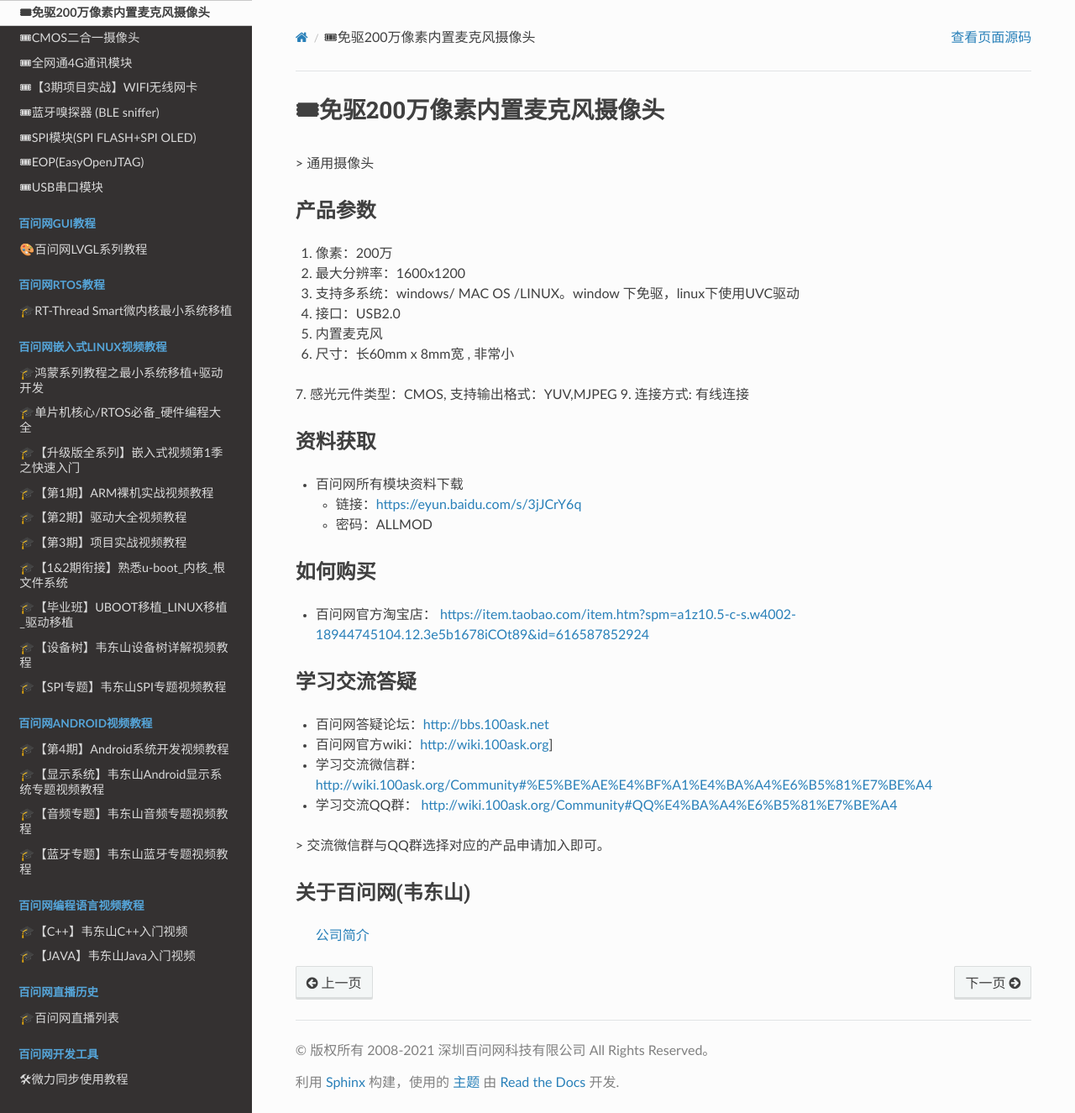
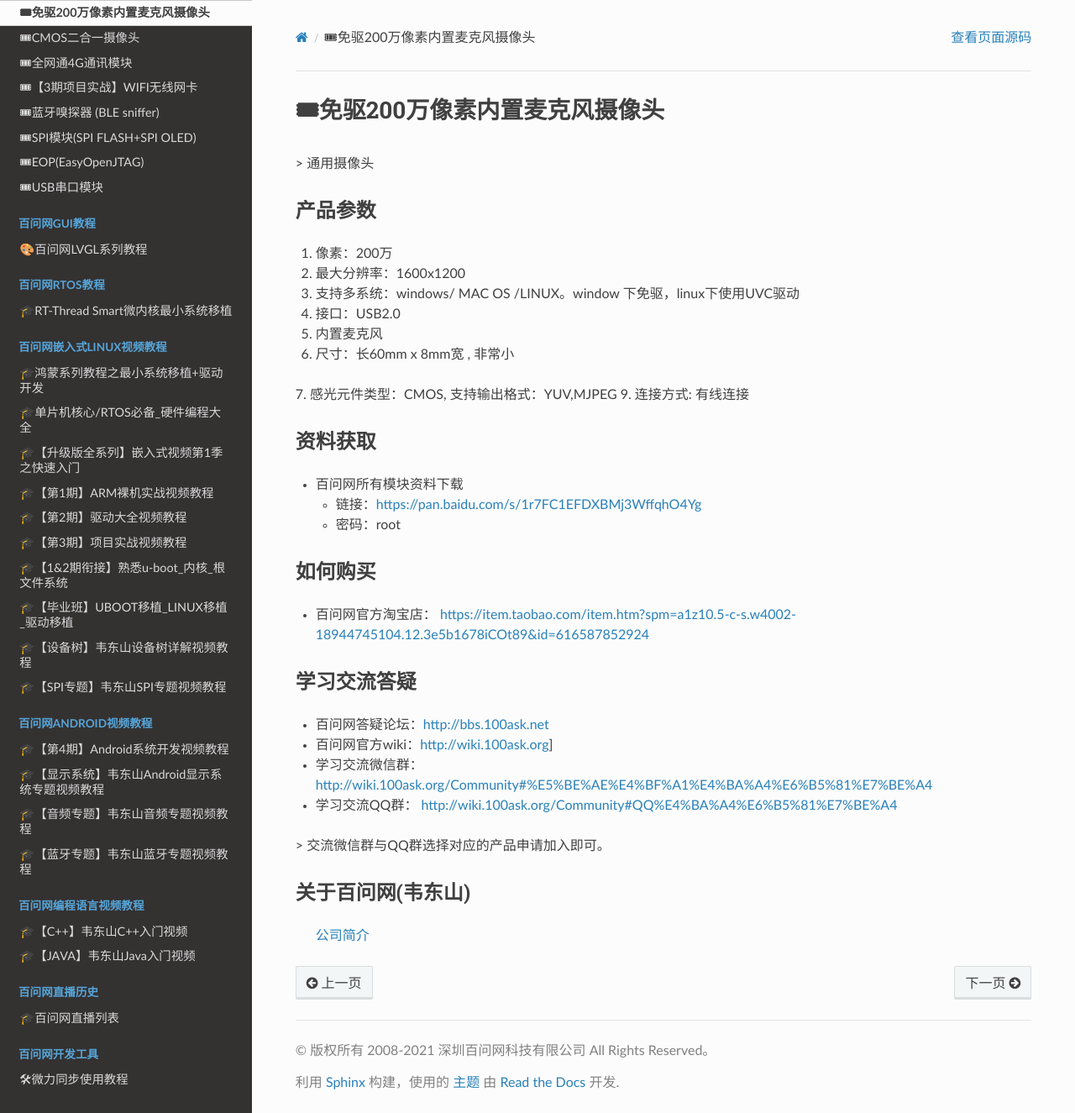
Before and after one commit to 100askTeam/100ask_data_download_center, a Sphinx documentation site: the page built from docs/modules/Camera/200_pixels_camera/index.rst, in a window 1280 px wide and 1325 px high. Shown: the whole window at 84% size. Built offline with Sphinx 7.4.7 and the Read the Docs theme 2.0.0, drawn with Linux system fonts in a browser that asks for light colours.

Commit message:
Update index.rst

```diff
--- a/docs/modules/Camera/200_pixels_camera/index.rst
+++ b/docs/modules/Camera/200_pixels_camera/index.rst
@@ -21,8 +21,8 @@
 
 - 百问网所有模块资料下载
 
-  - 链接：https://eyun.baidu.com/s/3jJCrY6q
-  - 密码：ALLMOD
+  - 链接：https://pan.baidu.com/s/1r7FC1EFDXBMj3WffqhO4Yg
+  - 密码：root
 
 如何购买
 --------------------
```
